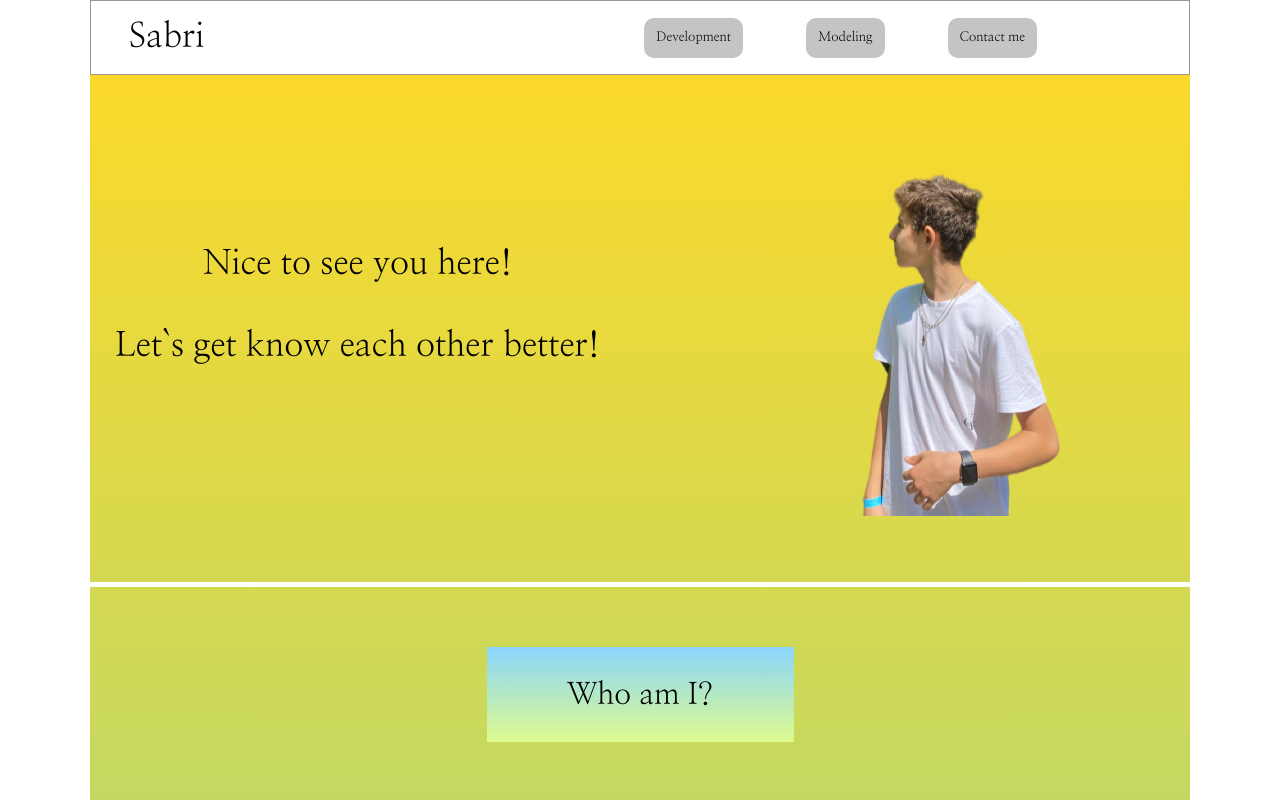
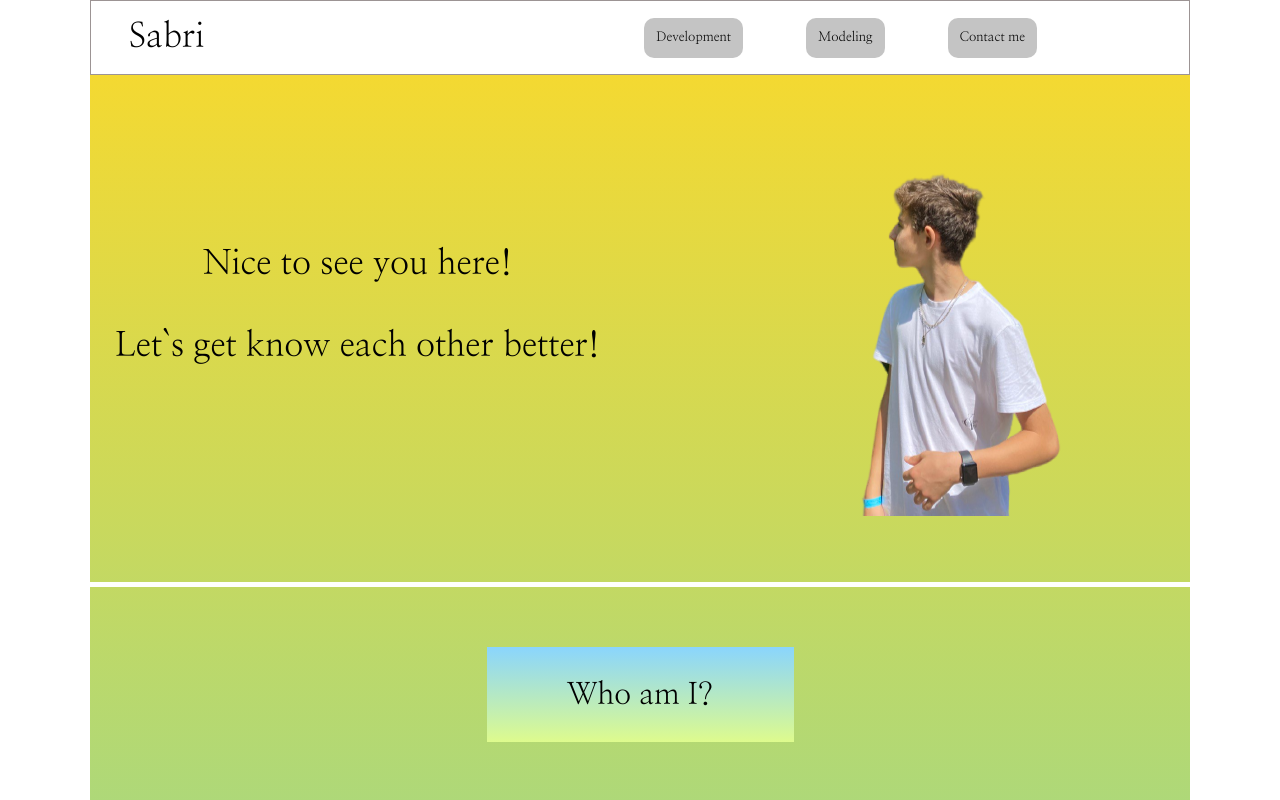
Before and after one commit to ramazanovsabri/MadeByMe, a plain HTML site: page index.html in a window 1280 px wide. Shown: the top 800 px of the page. Drawn offline with Linux system fonts and the light colour scheme.

Commit message:
Add files via upload

```diff
--- a/style.css
+++ b/style.css
@@ -36,35 +36,14 @@ img{vertical-align: top;}
 h1,h2,h3,h4,h5,h6{font-size: inherit; font-weight: 400;}
 
 /*DEFOLT SETTINGS END*/
-body{
-	width: 100%;
-	font-family: 'Nanum Myeongjo', serif;
-	font-weight: 350;
-	text-align: center;
-}
-a{
-	text-decoration: none;
-	color: white;
-}
-a:hover{
-	text-decoration: underline;
-}
-/*ANIMATION SETTINGS START*/
-.starter{
-	display: flex;
-	justify-content: center;
-	min-width: 1100px;
-}
 .congrats{
 	position: absolute;
 	z-index: -1;
 	display: flex;
-	height: 100%;
+	height: 30%;
 	justify-content: center;
 	align-items: center;
-	font-size: 80px;
-	color: mediumseagreen;
-	text-decoration: underline;
+	font-size: 60px;
 }
 .earth{
 	opacity: 0;
@@ -73,8 +52,18 @@ a:hover{
 .earth:hover{
 	opacity: 1;
 }
-/*ANIMATION SETTINGS END*/
-
+.starter{
+	display: flex;
+	justify-content: center;
+	min-width: 1100px;
+}
+body{
+	overflow: hidden;
+	width: 100%;
+	font-family: 'Nanum Myeongjo', serif;
+	font-weight: 350;
+	text-align: center;
+}
 /*LINE TAGS START*/
 .line{
 	width: 1110px;
@@ -83,15 +72,11 @@ a:hover{
 	background-color: white;
 }
 /*LINE TAGS END*/
-
-/*EXTERNAL HEADER TAGS START*/
 .wrapper{
 	display: flex;
 	justify-content: center;
 	min-width: 1100px;
 }
-/*EXTERNAL HEADER TAGS END*/
-
 /*HEADER TAGS START*/
 .header{
 	margin-bottom: 0px;
@@ -146,7 +131,9 @@ p > a{
 
 /*MAIN TAGS START*/
 .main{
+	overflow: hidden;
 	width: 1100px;
+	height: 2144px;
 	margin: 0 auto;
 	background: linear-gradient(180deg, #FBD92A 0%, #2DD7FC 100%);
 }
@@ -288,6 +275,7 @@ p > a{
 /*FOURTH PAGE TAGS START*/
 .fourth__page{
 	width: 1100px;
+	height: 925px;
 	margin: 0 auto;
 }
 .title3{
@@ -383,3 +371,10 @@ p > a{
 	line-height: 36px;
 	padding-top: 40px;
 }
+a{
+	text-decoration: none;
+	color: white;
+}
+a:hover{
+	text-decoration: underline;
+}
```
Also changed, not shown: index.html (+3 -1 lines).
